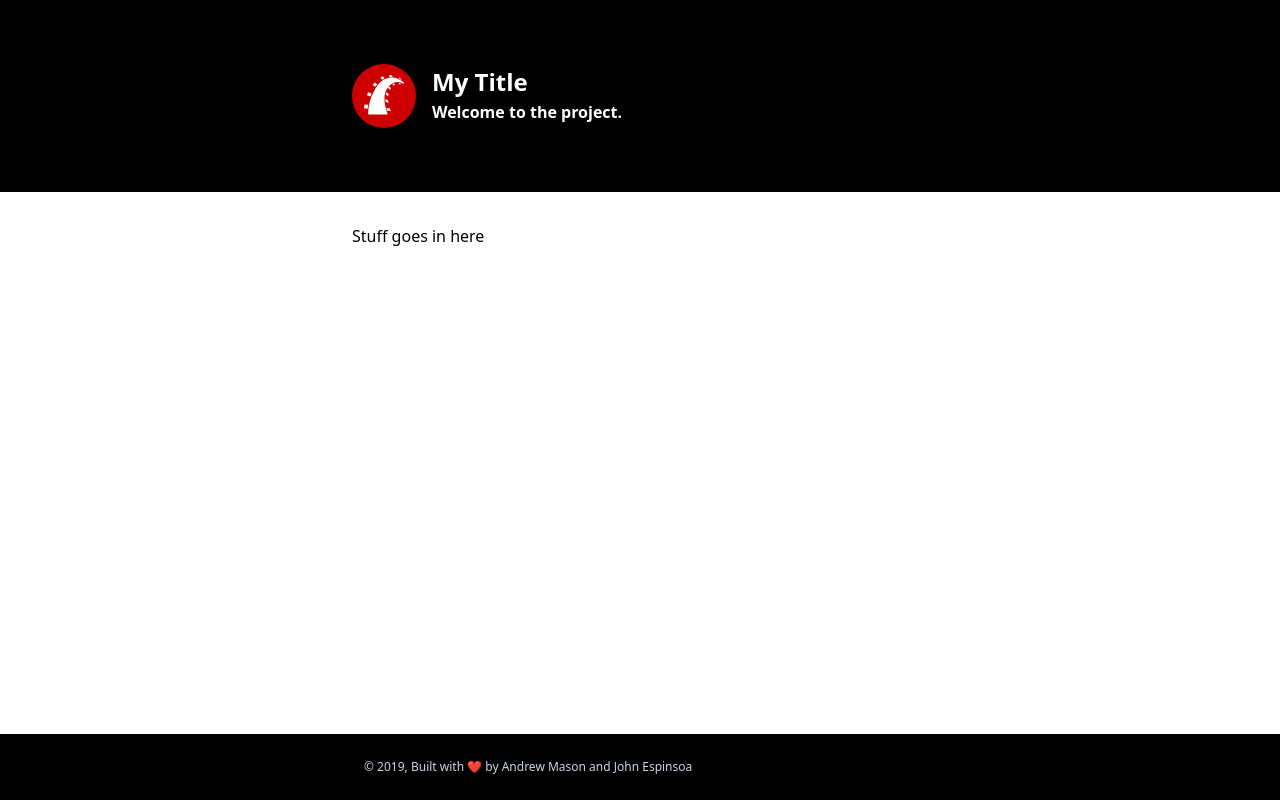
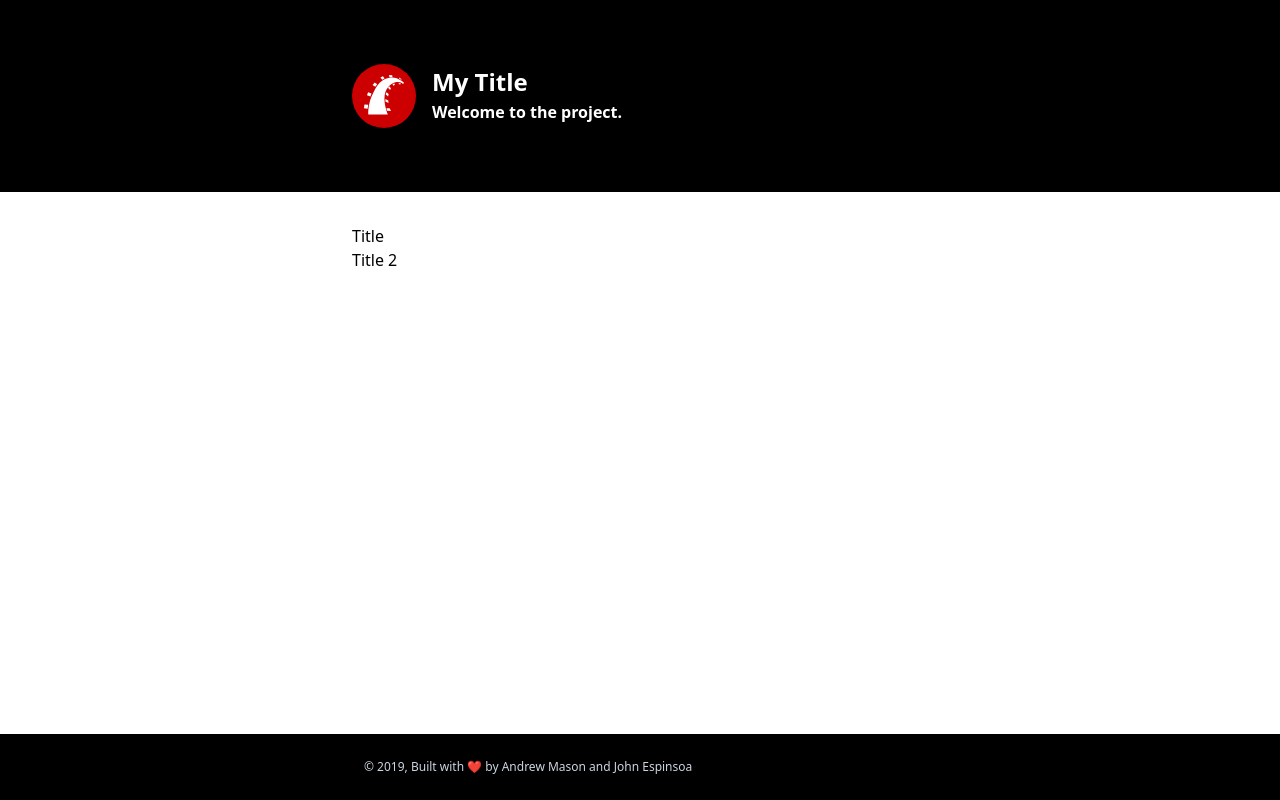
Before and after one commit to andrewmcodes-archive/railstutorials, a Gatsby site: page / in a window 1280 px wide. Built offline with nearby package versions, Linux system fonts and the light colour scheme; Gatsby itself is replaced by a stand-in of ours.

Commit message:
Map sources on index page, create source component (#4)
* Map sources on index page, create source component

* Source div and remove link to page 2 on index

```diff
--- a/content/sources.yml
+++ b/content/sources.yml
@@ -9,3 +9,15 @@
     - education
   authors:
     - Andrew Mason
+
+- title: 'Title 2'
+  summary: 'This is a summary'
+  link: https://www.example.com/
+  formats:
+    - text
+  date: 2019-10-09
+  topics:
+    - business
+    - education
+  authors:
+    - John Espinosa
--- /dev/null
+++ b/src/components/source.js
@@ -0,0 +1,22 @@
+import React from "react"
+import { graphql } from "gatsby"
+
+const Source = ({ authors, link, date, formats, topics, title, summary }) => {
+  console.log(title)
+  return (
+    <div>
+      <h1>{title}</h1>
+
+    </div>
+  )
+}
+
+export default Source
+
+//           authors
+//           link
+//           date
+//           formats
+//           topics
+//           title
+//           summary
--- a/src/pages/index.js
+++ b/src/pages/index.js
@@ -1,27 +1,61 @@
 import React from "react"
-import { graphql } from 'gatsby'
+import { Link } from "gatsby"
+import { graphql } from "gatsby"
 
 import Layout from "../components/layout"
-import Image from "../components/image"
 import SEO from "../components/seo"
 import Hero from "../components/hero"
+import Source from "../components/source"
 
-const IndexPage = (props) => {
-  const data = props.data.allFile.edges[0].node.childMarkdownRemark.frontmatter
+const IndexPage = props => {
+  const indexData =
+    props.data.allFile.edges[0].node.childMarkdownRemark.frontmatter
+  const sources = props.data.allSourcesYaml.edges
+
   return (
-  <Layout>
-    <SEO title="Home" />
-    <Hero title={data.title} intro={data.intro} image={data.image} />
-    <div className="max-w-xl mx-auto py-8">
-      <p>Stuff goes in here</p>
-    </div>
-  </Layout>
+    <Layout>
+      <SEO title="Home" />
+      <Hero
+        title={indexData.title}
+        intro={indexData.intro}
+        image={indexData.image}
+      />
+      <div className="max-w-xl mx-auto py-8">
+        {sources.map(source => (
+          <Source
+            key={source.node.title}
+            authors={source.node.authors}
+            link={source.node.link}
+            date={source.node.date}
+            formats={source.node.formats}
+            topics={source.node.topics}
+            title={source.node.title}
+            summary={source.node.summary}
+          />
+        ))}
+      </div>
+    </Layout>
   )
 }
 
 export const query = graphql`
   query {
-    allFile (filter: {sourceInstanceName: {eq: "content"} name: {eq: "home"}}) {
+    allSourcesYaml {
+      edges {
+        node {
+          authors
+          link
+          date
+          formats
+          topics
+          title
+          summary
+        }
+      }
+    }
+    allFile(
+      filter: { sourceInstanceName: { eq: "content" }, name: { eq: "home" } }
+    ) {
       edges {
         node {
           childMarkdownRemark {
@@ -29,12 +63,13 @@
               title
               intro
               image
+            }
           }
         }
       }
     }
   }
-}`
+`
 
 export default IndexPage
 
```
